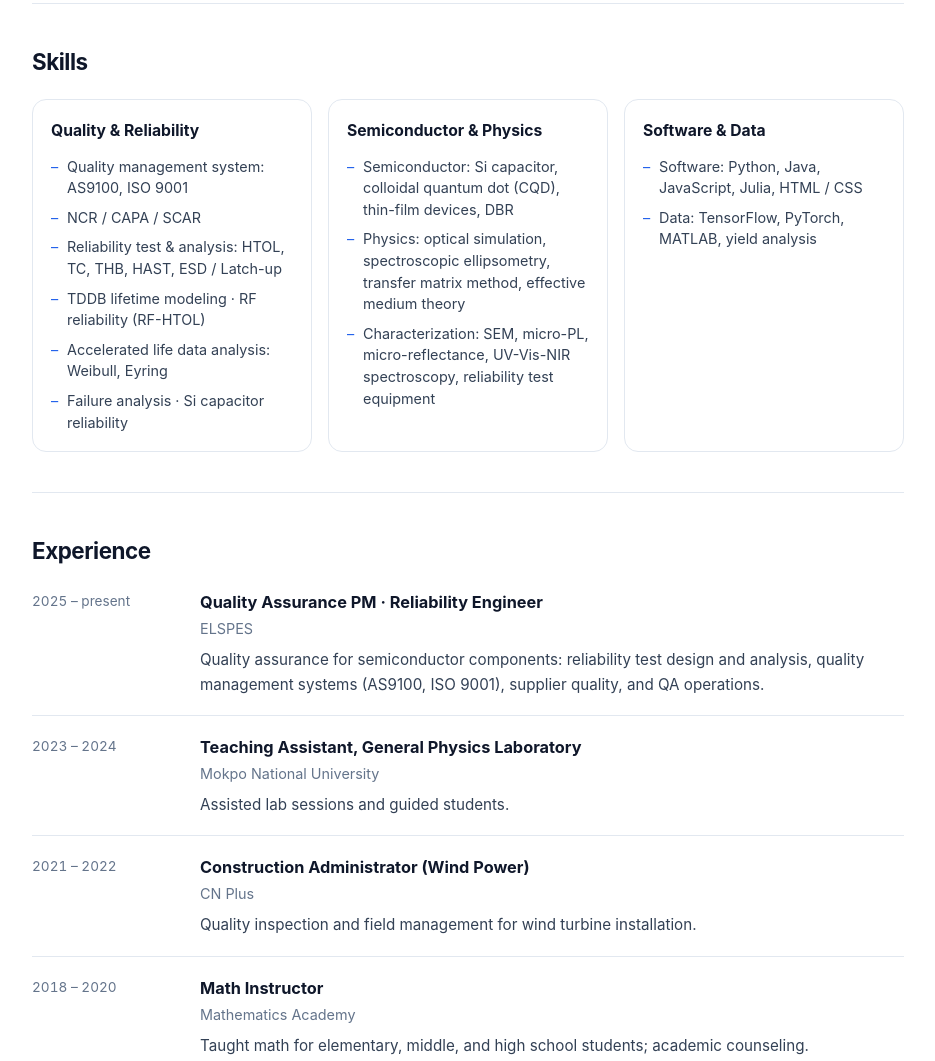
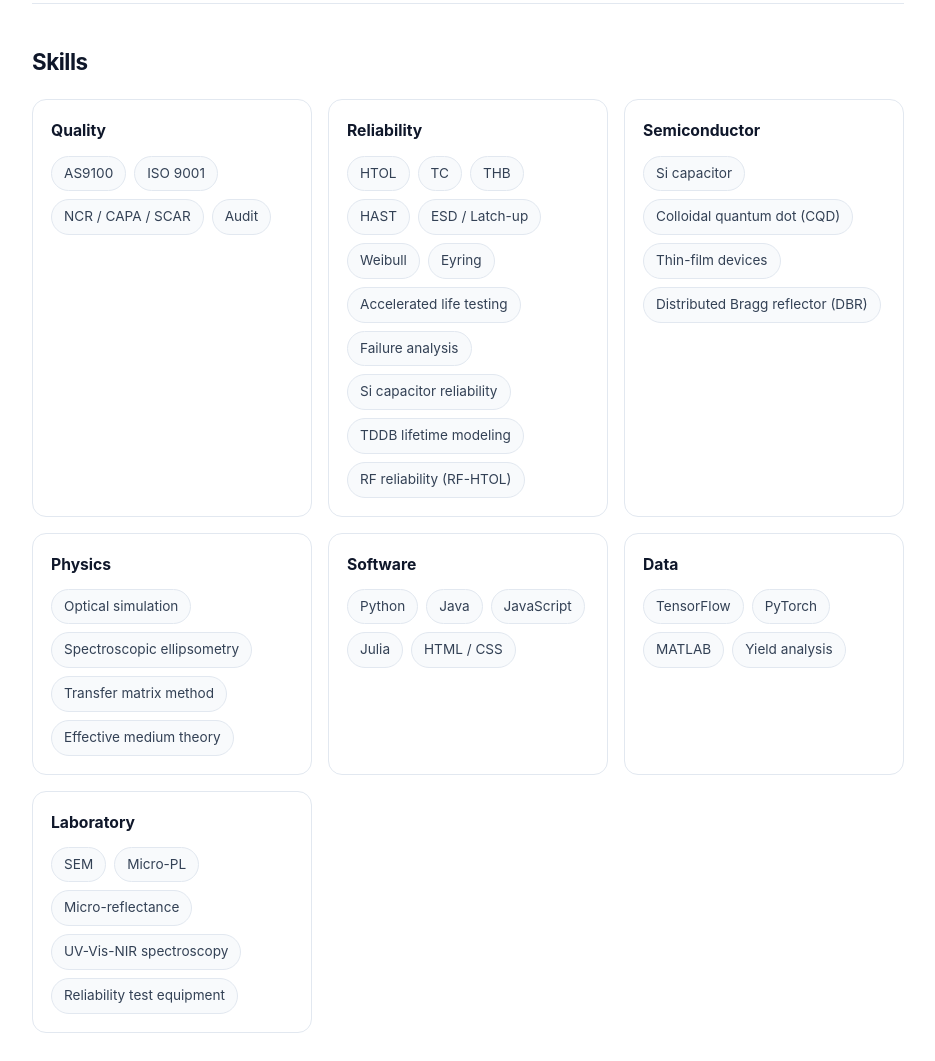
Before and after one commit to momozzang/portfolio, a plain HTML site: page index.html in a window 1280 px wide. Shown: the part 1247-2308 px from the top of the page, without its empty margins (172-1107 px from the left). Drawn offline with Linux system fonts and the light colour scheme.

Commit message:
Revert skills to chip cards and add Audit
Constraint: text-line style less readable; revert to chip cards

Rejected: keep topic:detail lines | user dislikes

Confidence: high

Scope-risk: narrow

Directive: skills render as chip cards

Tested: local + live render

Not-tested: none

```diff
--- a/app.js
+++ b/app.js
@@ -98,15 +98,15 @@
       .map(function (g) {
         var items = g.items
           .map(function (i) {
-            return "<li>" + esc(t(i)) + "</li>";
+            return '<span class="chip">' + esc(t(i)) + "</span>";
           })
           .join("");
         return (
           '<div class="skill-card"><h3>' +
           esc(t(g.title)) +
-          '</h3><ul class="skill-lines">' +
+          '</h3><div class="chips">' +
           items +
-          "</ul></div>"
+          "</div></div>"
         );
       })
       .join("");
--- a/data.js
+++ b/data.js
@@ -30,53 +30,60 @@ window.PORTFOLIO = {
 
   skills: [
     {
-      title: { en: "Quality & Reliability", ko: "품질·신뢰성" },
+      title: { en: "Quality", ko: "품질" },
+      items: ["AS9100", "ISO 9001", "NCR / CAPA / SCAR", "Audit"],
+    },
+    {
+      title: { en: "Reliability", ko: "신뢰성" },
       items: [
-        { en: "Quality management system: AS9100, ISO 9001", ko: "품질 경영 시스템: AS9100, ISO 9001" },
-        { en: "NCR / CAPA / SCAR", ko: "NCR / CAPA / SCAR" },
-        {
-          en: "Reliability test & analysis: HTOL, TC, THB, HAST, ESD / Latch-up",
-          ko: "신뢰성 시험·분석: HTOL, TC, THB, HAST, ESD / Latch-up",
-        },
-        {
-          en: "TDDB lifetime modeling · RF reliability (RF-HTOL)",
-          ko: "TDDB 수명 모델링 · RF 신뢰성(RF-HTOL)",
-        },
-        {
-          en: "Accelerated life data analysis: Weibull, Eyring",
-          ko: "가속 수명 데이터 분석: Weibull, Eyring",
-        },
-        { en: "Failure analysis · Si capacitor reliability", ko: "불량 분석 · Si 커패시터 신뢰성" },
+        "HTOL",
+        "TC",
+        "THB",
+        "HAST",
+        "ESD / Latch-up",
+        "Weibull",
+        "Eyring",
+        "Accelerated life testing",
+        "Failure analysis",
+        "Si capacitor reliability",
+        "TDDB lifetime modeling",
+        "RF reliability (RF-HTOL)",
       ],
     },
     {
-      title: { en: "Semiconductor & Physics", ko: "반도체·물리" },
+      title: { en: "Semiconductor", ko: "반도체" },
       items: [
-        {
-          en: "Semiconductor: Si capacitor, colloidal quantum dot (CQD), thin-film devices, DBR",
-          ko: "반도체: Si 커패시터, 콜로이드 양자점(CQD), 박막 소자, DBR",
-        },
-        {
-          en: "Physics: optical simulation, spectroscopic ellipsometry, transfer matrix method, effective medium theory",
-          ko: "물리: 광학 시뮬레이션, 분광 엘립소메트리, 전달 행렬법, 유효 매질 이론",
-        },
-        {
-          en: "Characterization: SEM, micro-PL, micro-reflectance, UV-Vis-NIR spectroscopy, reliability test equipment",
-          ko: "특성 평가: SEM, micro-PL, micro-reflectance, UV-Vis-NIR 분광학, 신뢰성 시험 장비",
-        },
+        "Si capacitor",
+        "Colloidal quantum dot (CQD)",
+        "Thin-film devices",
+        "Distributed Bragg reflector (DBR)",
       ],
     },
     {
-      title: { en: "Software & Data", ko: "소프트웨어·데이터" },
+      title: { en: "Physics", ko: "물리" },
       items: [
-        {
-          en: "Software: Python, Java, JavaScript, Julia, HTML / CSS",
-          ko: "소프트웨어: Python, Java, JavaScript, Julia, HTML / CSS",
-        },
-        {
-          en: "Data: TensorFlow, PyTorch, MATLAB, yield analysis",
-          ko: "데이터: TensorFlow, PyTorch, MATLAB, 수율 분석",
-        },
+        "Optical simulation",
+        "Spectroscopic ellipsometry",
+        "Transfer matrix method",
+        "Effective medium theory",
+      ],
+    },
+    {
+      title: { en: "Software", ko: "소프트웨어" },
+      items: ["Python", "Java", "JavaScript", "Julia", "HTML / CSS"],
+    },
+    {
+      title: { en: "Data", ko: "데이터" },
+      items: ["TensorFlow", "PyTorch", "MATLAB", "Yield analysis"],
+    },
+    {
+      title: { en: "Laboratory", ko: "계측·분석" },
+      items: [
+        "SEM",
+        "Micro-PL",
+        "Micro-reflectance",
+        "UV-Vis-NIR spectroscopy",
+        "Reliability test equipment",
       ],
     },
   ],
--- a/styles.css
+++ b/styles.css
@@ -203,30 +203,6 @@ h1 {
 .skill-card h3 {
   font-size: 0.98rem;
   margin: 0 0 12px;
-}
-
-.skill-lines {
-  list-style: none;
-  margin: 0;
-  padding: 0;
-  display: flex;
-  flex-direction: column;
-  gap: 8px;
-}
-
-.skill-lines li {
-  font-size: 0.9rem;
-  color: #334155;
-  padding-left: 16px;
-  position: relative;
-  line-height: 1.5;
-}
-
-.skill-lines li::before {
-  content: "–";
-  position: absolute;
-  left: 0;
-  color: var(--accent);
 }
 
 /* Timeline */
```
